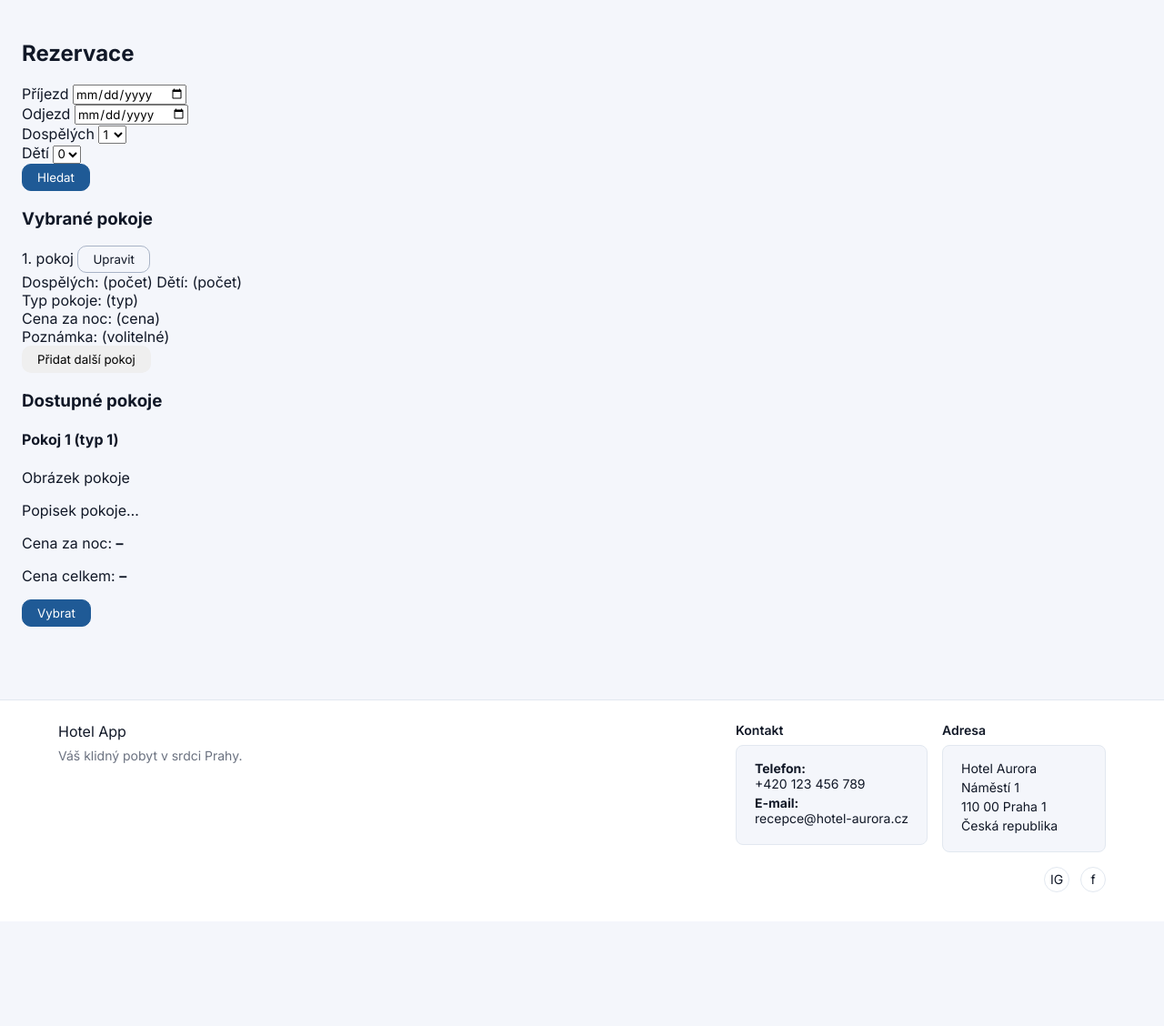
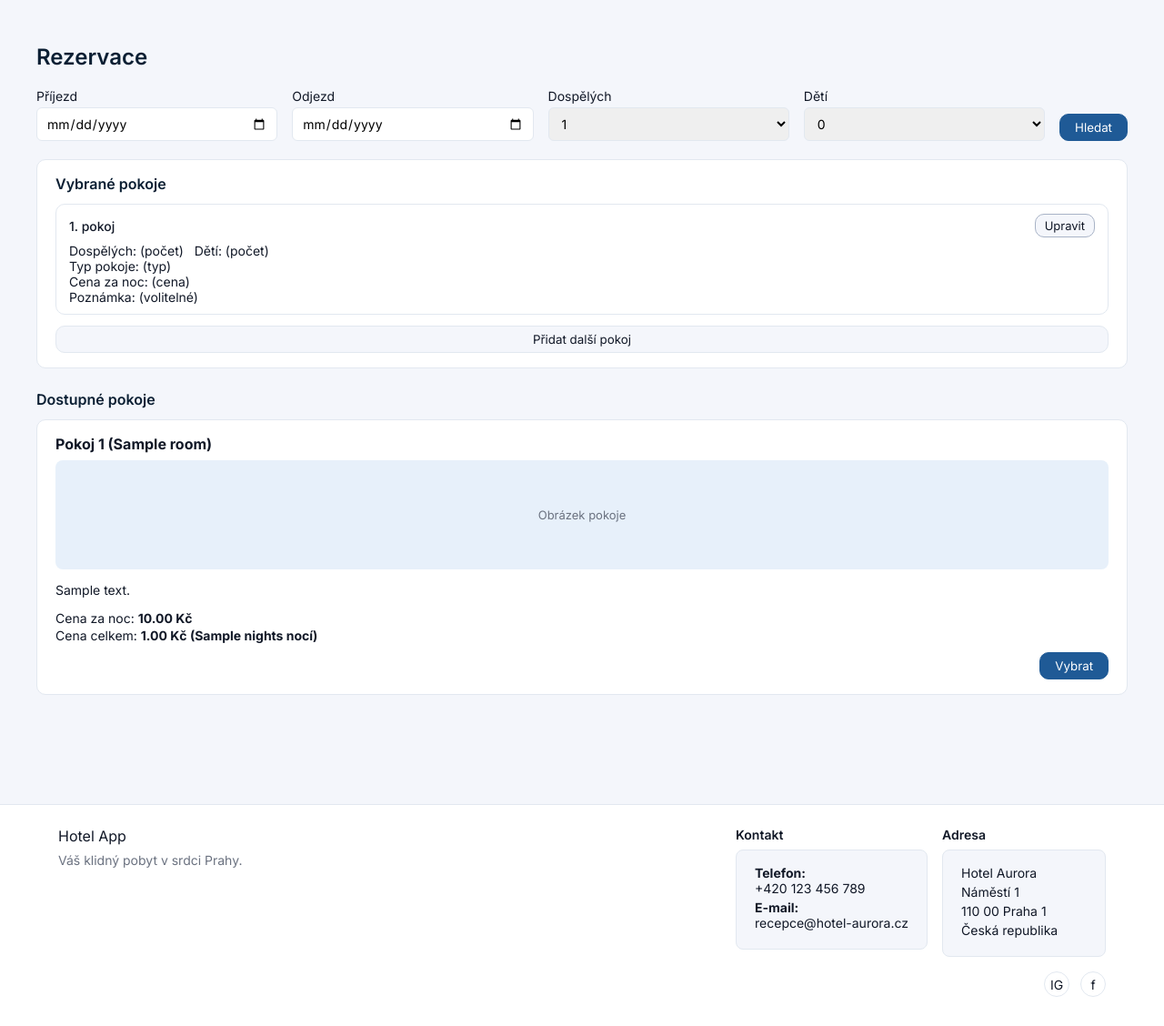
Before and after one commit to MarieHoravova/web-application-project, a FastAPI app: template templates/reservations/reservation_create.html in a window 1280 px wide. Shown: the part 59-1187 px from the top of the page at 91% size. Before the commit the page ends 1040 px from the top, so only its background shows below. Run offline with FastAPI, Linux system fonts and the light colour scheme; the template is opened without the code that fills it: most values are stand-ins (such as "Sample title", 1, 10 or a date in 2020); some web fonts are replaced.

Commit message:
Create logic for calculating per night

```diff
--- a/static/styles.css
+++ b/static/styles.css
@@ -1029,3 +1029,112 @@ table.data tbody tr:hover {
     margin-top: 0;
     margin-bottom: 8px;
 }
+
+/* REZERVACE – stránka */
+
+.reservation-page {
+    padding: 24px 0 40px;
+}
+
+/* horní filtr – využívá styly admin-detail-form-item pro label+input */
+.reservation-search-form {
+    margin-bottom: 20px;
+}
+
+.reservation-search-grid {
+    display: flex;
+    flex-wrap: wrap;
+    gap: 16px;
+    align-items: flex-end;
+}
+
+.reservation-search-field {
+    flex: 1 1 180px;
+}
+
+.reservation-search-actions {
+    flex: 0 0 auto;
+}
+
+/* vybrané pokoje */
+
+.reservation-summary {
+    margin-top: 16px;
+}
+
+.room-summary-list {
+    display: flex;
+    flex-direction: column;
+    gap: 12px;
+}
+
+.room-summary-item {
+    border: 1px solid var(--color-border-subtle);
+    border-radius: 10px;
+    padding: 10px 14px;
+    background: var(--color-primary-white);
+    font-size: 14px;
+}
+
+.room-summary-header {
+    display: flex;
+    justify-content: space-between;
+    align-items: center;
+    margin-bottom: 6px;
+    font-weight: 500;
+}
+
+.room-summary-body {
+    color: var(--color-text-main);
+}
+
+/* menší sekundární tlačítko uvnitř karty */
+.btn-small {
+    padding: 4px 10px;
+    font-size: 13px;
+}
+
+/* dostupné pokoje – grid kartiček */
+
+.room-results {
+    margin-top: 24px;
+}
+
+.room-card-grid {
+    display: grid;
+    grid-template-columns: repeat(auto-fit, minmax(260px, 1fr));
+    gap: 16px;
+    margin-top: 8px;
+}
+
+.room-card-header h3 {
+    margin: 0 0 8px 0;
+    font-size: 16px;
+}
+
+.room-card-image {
+    height: 120px;
+    border-radius: 8px;
+    background: var(--color-primary-100);
+    display: flex;
+    align-items: center;
+    justify-content: center;
+    font-size: 13px;
+    color: var(--color-text-muted);
+    margin-bottom: 8px;
+}
+
+.room-card-body {
+    font-size: 14px;
+    color: var(--color-text-main);
+}
+
+.room-price-line {
+    margin: 2px 0;
+}
+
+.room-card-footer {
+    margin-top: 10px;
+    display: flex;
+    justify-content: flex-end;
+}
--- a/templates/reservations/reservation_create.html
+++ b/templates/reservations/reservation_create.html
@@ -3,42 +3,57 @@
 
 {% block content %}
 <section class="reservation-page">
-  <h2>Rezervace</h2>
+  <div class="home-container">
+    <h1>Rezervace</h1>
 
-  <form class="reservation-search" method="get" action="{{ url_for('reservation_create_page') }}">
-    <div class="search-row">
-      <div class="field">
-        <label for="check_in">Příjezd</label>
+    {# HLEDÁNÍ TERMÍNU #}
+    <form class="reservation-search-form" method="get" action="{{ url_for('reservation_create_page') }}">
+      <div class="reservation-search-grid">
+        <div class="reservation-search-field admin-detail-form-item">
+          <label for="check_in">
+            Příjezd
             <input type="date" id="check_in" name="check_in" value="{{ search.check_in }}">
+          </label>
         </div>
-      <div class="field">
-        <label for="check_out">Odjezd</label>
+
+        <div class="reservation-search-field admin-detail-form-item">
+          <label for="check_out">
+            Odjezd
             <input type="date" id="check_out" name="check_out" value="{{ search.check_out }}">
+          </label>
         </div>
-      <div class="field">
-        <label for="adults">Dospělých</label>
+
+        <div class="reservation-search-field admin-detail-form-item">
+          <label for="adults">
+            Dospělých
             <select id="adults" name="adults">
               {% for n in [1,2,3,4] %}
                 <option value="{{ n }}" {% if search.adults|string == n|string %}selected{% endif %}>{{ n }}</option>
               {% endfor %}
             </select>
+          </label>
         </div>
-      <div class="field">
-        <label for="children">Dětí</label>
+
+        <div class="reservation-search-field admin-detail-form-item">
+          <label for="children">
+            Dětí
             <select id="children" name="children">
               {% for n in [0,1,2,3] %}
                 <option value="{{ n }}" {% if search.children|string == n|string %}selected{% endif %}>{{ n }}</option>
               {% endfor %}
             </select>
+          </label>
         </div>
-      <div class="field field-button">
+
+        <div class="reservation-search-field reservation-search-actions">
           <button type="submit" class="btn btn-primary">Hledat</button>
         </div>
       </div>
     </form>
 
-  <section class="reservation-summary">
-    <h3>Vybrané pokoje</h3>
+    {# REZERVOVANÉ POKOJE #}
+    <section class="reservation-summary home-card">
+      <h2 class="home-card-title">Vybrané pokoje</h2>
 
       <div class="room-summary-list">
         <div class="room-summary-item">
@@ -47,36 +62,70 @@
             <button type="button" class="btn btn-secondary btn-small">Upravit</button>
           </div>
           <div class="room-summary-body">
-          <div>Dospělých: (počet) Dětí: (počet)</div>
+            <div>Dospělých: (počet) &nbsp; Dětí: (počet)</div>
             <div>Typ pokoje: (typ)</div>
             <div>Cena za noc: (cena)</div>
             <div>Poznámka: (volitelné)</div>
           </div>
         </div>
 
-      <button type="button" class="btn btn-ghost">Přidat další pokoj</button>
+        <button type="button" class="btn btn-tertiary">Přidat další pokoj</button>
       </div>
     </section>
 
+    {# DOSTUPNÉ POKOJE #}
     <section class="room-results">
-    <h3>Dostupné pokoje</h3>
+      <h2 class="home-card-title">Dostupné pokoje</h2>
 
       {% if rooms|length == 0 %}
         <p>Žádné pokoje k zobrazení.</p>
       {% else %}
         <div class="room-card-grid">
 {% for room in rooms %}
-          <article class="room-card">
+  <article class="room-card home-card">
     <div class="room-card-header">
-              <h4>Pokoj {{ room.number }} (typ {{ room.room_type_id }})</h4>
+      <h3>
+        Pokoj {{ room.number }}
+        {% if room.room_type_name %}
+          ({{ room.room_type_name }})
+        {% else %}
+          (typ {{ room.room_type_id }})
+        {% endif %}
+      </h3>
     </div>
     <div class="room-card-image">
       <span>Obrázek pokoje</span>
     </div>
     <div class="room-card-body">
-              <p class="room-description">Popisek pokoje…</p>
-              <p class="room-price-line">Cena za noc: <strong>–</strong></p>
-              <p class="room-price-line">Cena celkem: <strong>–</strong></p>
+      <p class="room-description">
+        {% if room.room_type_description %}
+          {{ room.room_type_description }}
+        {% else %}
+          Popisek pokoje…
+        {% endif %}
+      </p>
+
+        <p class="room-price-line">
+          Cena za noc:
+          <strong>
+            {% if room.price_per_night %}
+              {{ "%.2f"|format(room.price_per_night) }} Kč
+            {% else %}
+              –
+            {% endif %}
+          </strong>
+        </p>
+
+        <p class="room-price-line">
+          Cena celkem:
+          <strong>
+            {% if room.total_price and room.nights %}
+              {{ "%.2f"|format(room.total_price) }} Kč ({{ room.nights }} nocí)
+            {% else %}
+              –
+            {% endif %}
+          </strong>
+        </p>
     </div>
     <div class="room-card-footer">
       <button type="button" class="btn btn-primary">Vybrat</button>
@@ -86,5 +135,6 @@
         </div>
       {% endif %}
     </section>
+  </div>
 </section>
 {% endblock %}
```
Also changed, not shown: pages/ReservationItemPage.py (+31 -2 lines), repositories/RoomRepository.py (+25 -4 lines). Lines whose indentation alone changed are shown as unchanged.
